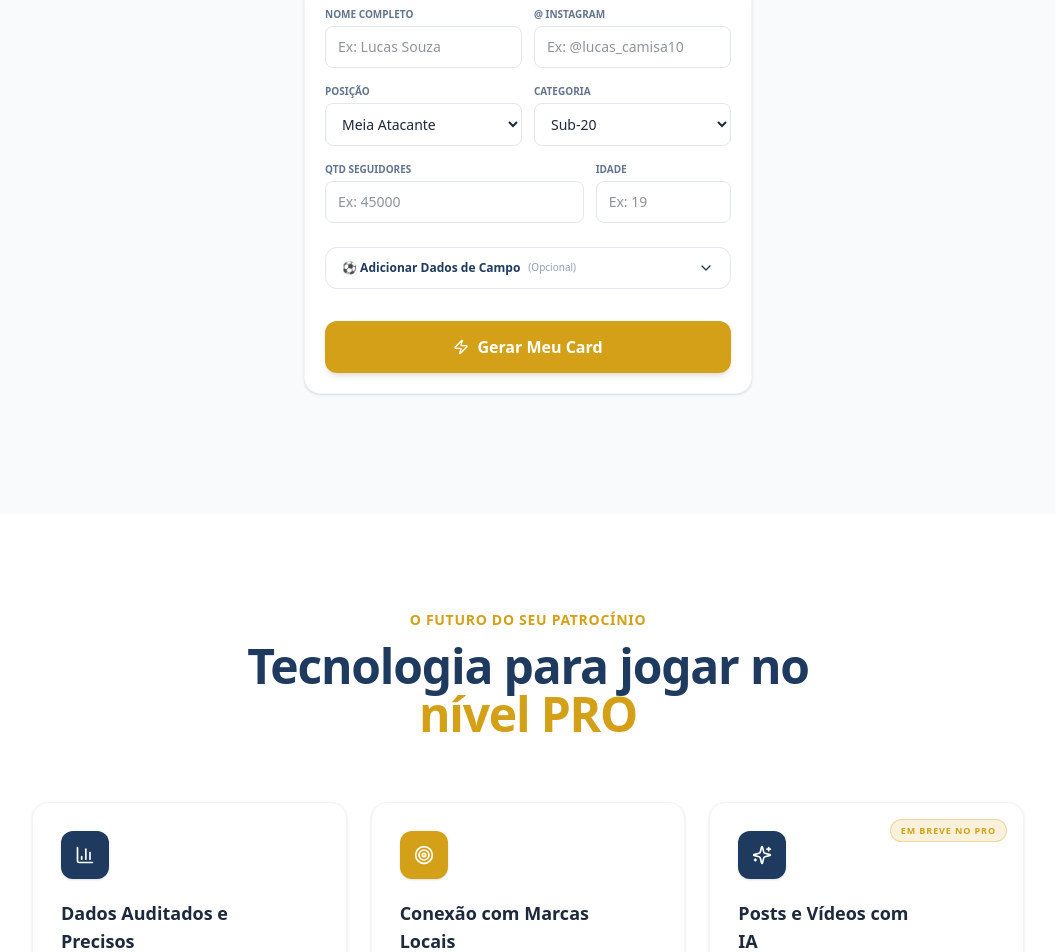
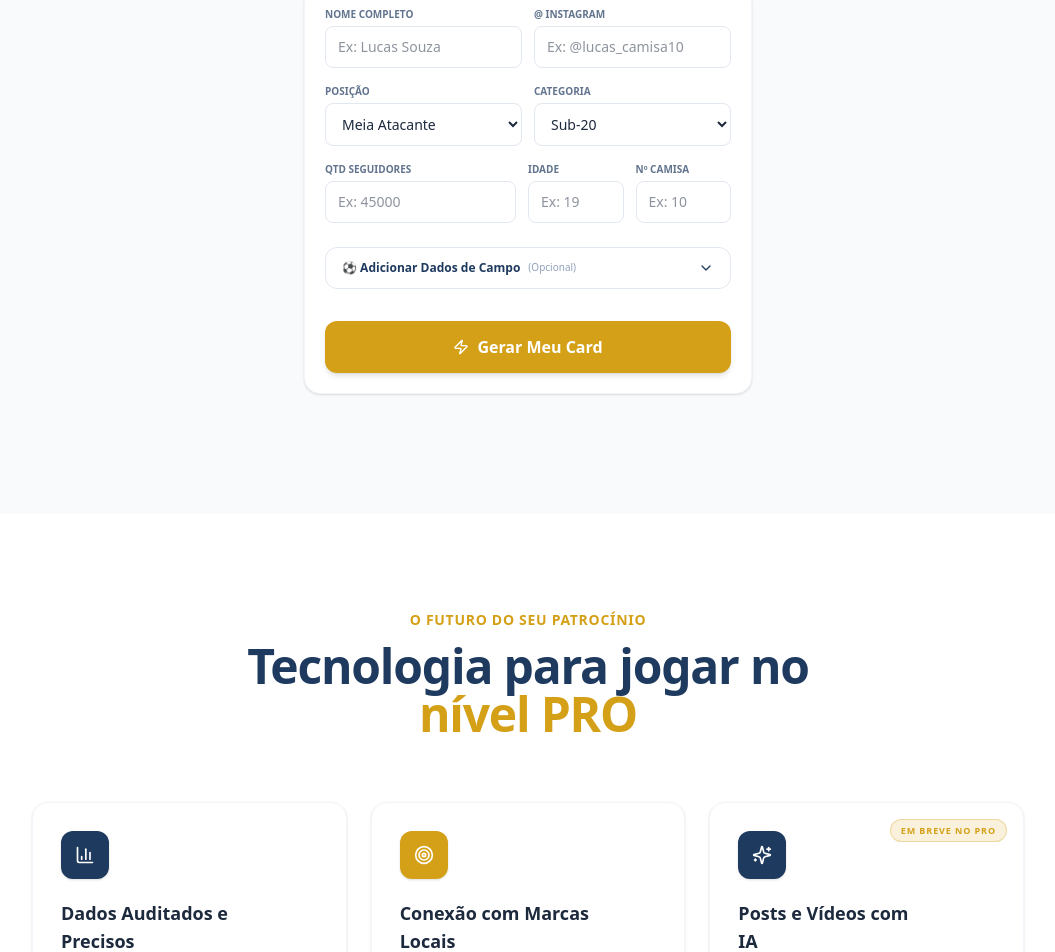
Before and after one commit to hansmelo/soujogadorcaropro, a Next.js app: page / in a window 1280 px wide. Shown: the part 2279-3231 px from the top of the page, without its empty margins (112-1167 px from the left). Built offline with nearby package versions, Linux system fonts and the light colour scheme.

Commit message:
feat: add jersey number to form and card, allow 0 followers

```diff
--- a/components/Calculator.tsx
+++ b/components/Calculator.tsx
@@ -14,6 +14,7 @@ export default function Calculator() {
   // Required stats fields
   const [followers, setFollowers] = useState('');
   const [age, setAge] = useState('');
+  const [jerseyNumber, setJerseyNumber] = useState('');
 
   // Optional field data toggle
   const [showFieldData, setShowFieldData] = useState(false);
@@ -39,6 +40,7 @@ export default function Calculator() {
     username: string;
     position: string;
     category: string;
+    jerseyNumber: string;
     followersFormatted: string;
     reachFormatted: string;
     raw: {
@@ -90,8 +92,8 @@ export default function Calculator() {
     const fNum = parseInt(followers.replace(/\D/g, ''), 10);
     const aNum = parseInt(age.replace(/\D/g, ''), 10);
 
-    if (isNaN(fNum) || fNum < 100) {
-      setError('Digite um número válido de seguidores (mínimo 100).');
+    if (isNaN(fNum) || fNum < 0) {
+      setError('Digite um número válido de seguidores (pode ser 0).');
       return;
     }
     if (isNaN(aNum) || aNum < 10 || aNum > 60) {
@@ -100,6 +102,10 @@ export default function Calculator() {
     }
     if (!name.trim() || !username.trim()) {
       setError('Preencha seu nome e usuário do Instagram.');
+      return;
+    }
+    if (!jerseyNumber.trim()) {
+      setError('Preencha o número da sua camisa.');
       return;
     }
 
@@ -172,6 +178,7 @@ export default function Calculator() {
       username: username.startsWith('@') ? username : `@${username}`,
       position: position,
       category: category,
+      jerseyNumber: jerseyNumber,
       followersFormatted: formatCompactNumber(fNum),
       reachFormatted: formatCompactNumber(reachMock),
       raw: {
@@ -296,7 +303,7 @@ export default function Calculator() {
           </div>
 
           <div className="flex gap-3">
-            <div className="flex-1">
+            <div className="flex-[2]">
               <label className="block text-[10px] font-bold text-slate-500 mb-1 uppercase">Qtd Seguidores</label>
               <input
                 type="number"
@@ -307,7 +314,7 @@ export default function Calculator() {
                 required
               />
             </div>
-            <div className="w-1/3">
+            <div className="flex-1">
               <label className="block text-[10px] font-bold text-slate-500 mb-1 uppercase">Idade</label>
               <input
                 type="number"
@@ -315,6 +322,17 @@ export default function Calculator() {
                 className="w-full text-sm rounded-lg border border-slate-200 px-3 py-2.5 focus:border-[var(--color-gold)] focus:ring-1 focus:ring-[var(--color-gold)] outline-none transition-all"
                 value={age}
                 onChange={(e) => setAge(e.target.value)}
+                required
+              />
+            </div>
+            <div className="flex-1">
+              <label className="block text-[10px] font-bold text-slate-500 mb-1 uppercase">Nº Camisa</label>
+              <input
+                type="number"
+                placeholder="Ex: 10"
+                className="w-full text-sm rounded-lg border border-slate-200 px-3 py-2.5 focus:border-[var(--color-gold)] focus:ring-1 focus:ring-[var(--color-gold)] outline-none transition-all"
+                value={jerseyNumber}
+                onChange={(e) => setJerseyNumber(e.target.value)}
                 required
               />
             </div>
@@ -398,8 +416,9 @@ export default function Calculator() {
 
                 {/* Row 2: Profile */}
                 <div className="flex items-center gap-4 mt-8">
-                  <div className="relative w-16 h-16 rounded-[14px] border-2 border-slate-200 p-2 flex items-center justify-center bg-white shadow-sm">
-                    <span className="text-3xl drop-shadow-sm">⚽</span>
+                  <div className="relative w-16 h-16 rounded-[14px] bg-[var(--color-navy)] border border-[var(--color-gold)]/30 p-2 flex flex-col items-center justify-center shadow-lg">
+                    <span className="text-[9px] text-[var(--color-gold)]/90 font-bold uppercase tracking-widest leading-none mb-0.5">Nº</span>
+                    <span className="text-3xl font-black text-white leading-none drop-shadow-md">{result.jerseyNumber}</span>
                   </div>
                   <div>
                     <h3 className="text-[22px] font-black text-[var(--color-navy)] leading-tight">{result.name}</h3>
```
